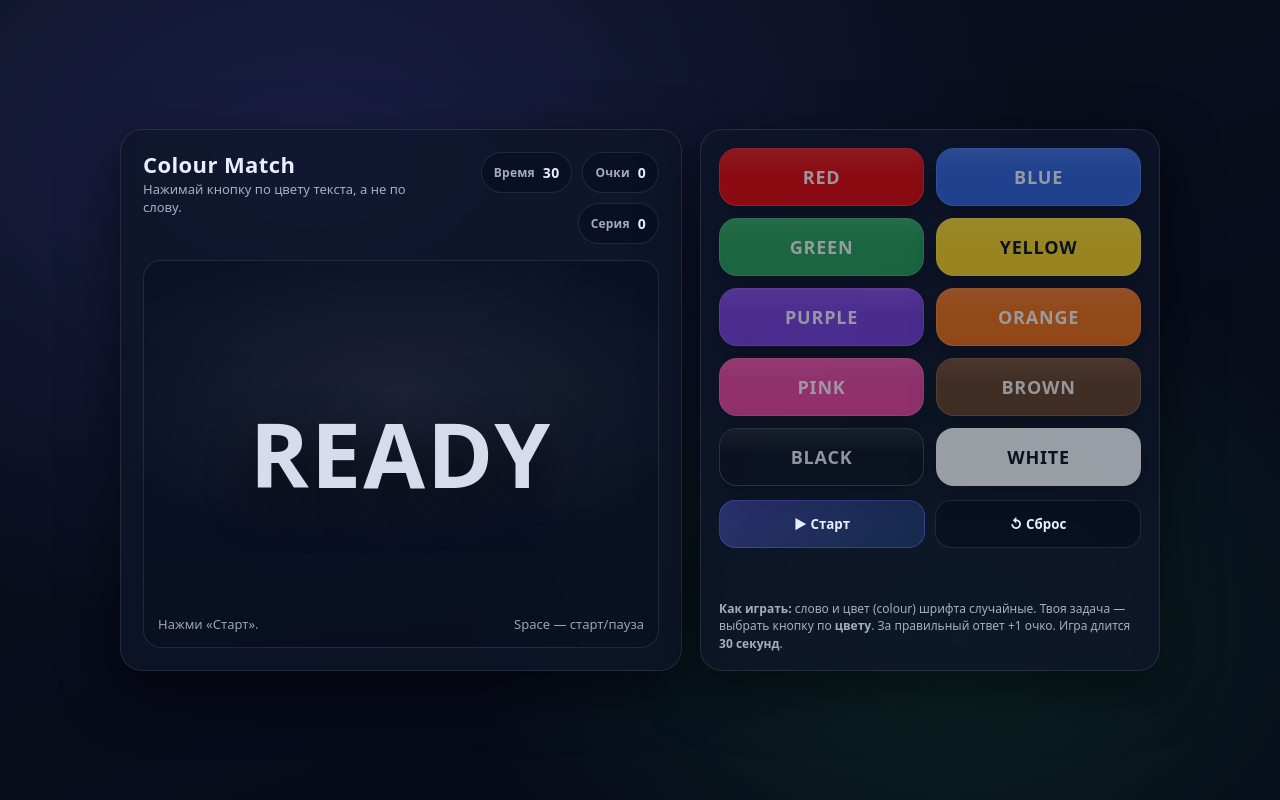
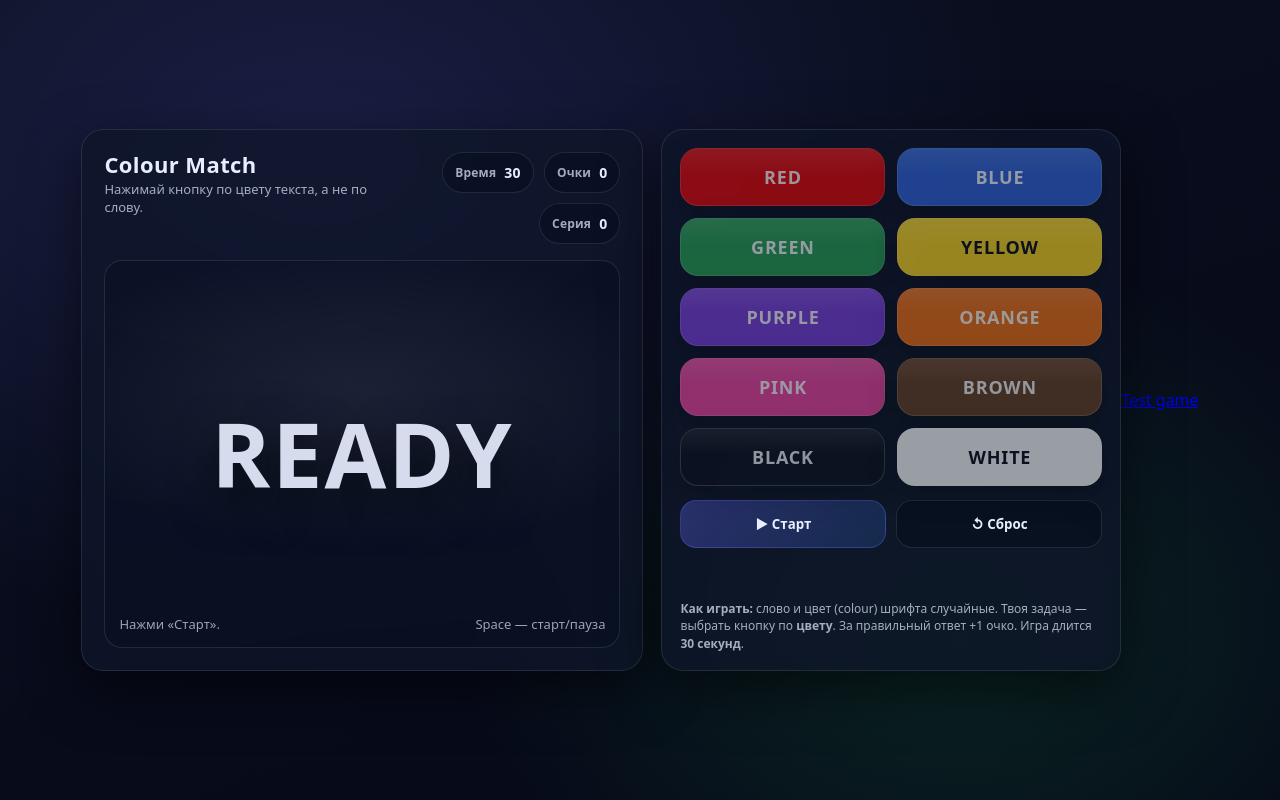
Before and after one commit to ArinaTeach/box, a plain HTML site: page index.html in a window 1280 px wide. Drawn offline with Linux system fonts and the light colour scheme.

Commit message:
Update index.html

```diff
--- a/index.html
+++ b/index.html
@@ -554,5 +554,7 @@
     startBtn.addEventListener("click", startGame);
     resetBtn.addEventListener("click", resetGame);
   </script>
+
+<p><a href="./games/test/">Test game</a></p>
 </body>
 </html>
```
